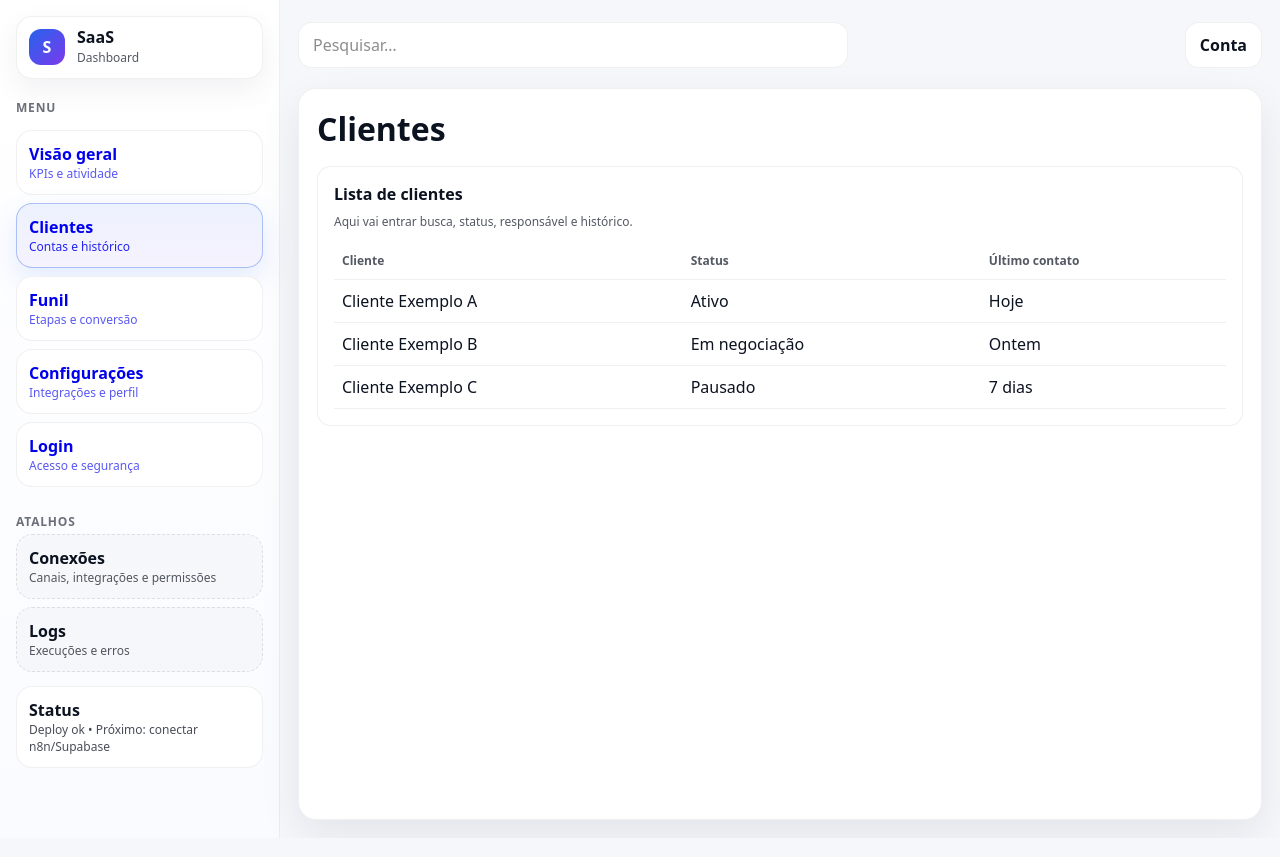
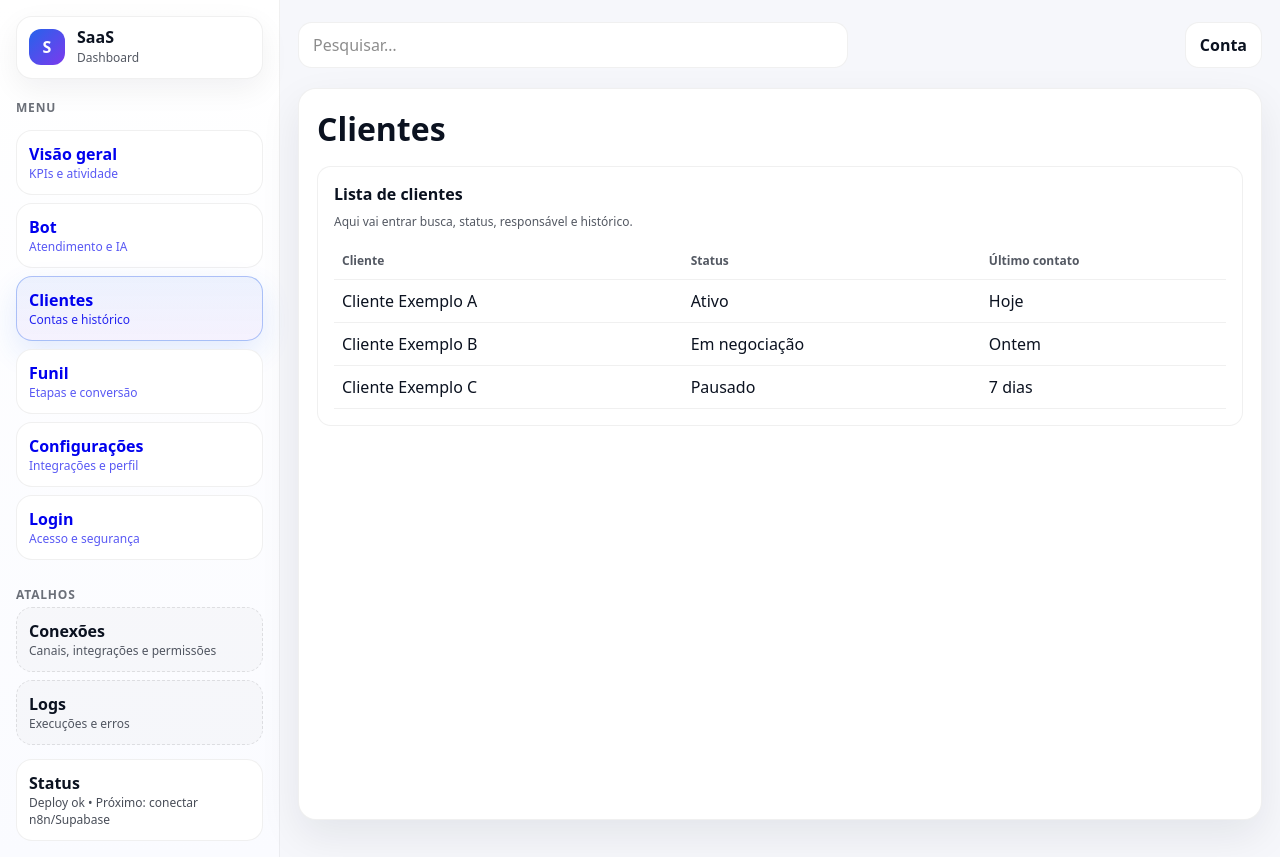
Before and after one commit to 8x5kk5dh7g-cell/S-A-A-S-D-A-S-H-B-O-A-R-D-, a Next.js app: page /clientes in a window 1280 px wide. Built offline with nearby package versions, Linux system fonts and the light colour scheme.

Commit message:
Update Sidebar.tsx

```diff
--- a/app/_components/Sidebar.tsx
+++ b/app/_components/Sidebar.tsx
@@ -5,6 +5,7 @@ import { usePathname } from "next/navigation";
 
 const items = [
   { href: "/", label: "Visão geral", desc: "KPIs e atividade" },
+  { href: "/bot", label: "Bot", desc: "Atendimento e IA" },
   { href: "/clientes", label: "Clientes", desc: "Contas e histórico" },
   { href: "/pipeline", label: "Funil", desc: "Etapas e conversão" },
   { href: "/settings", label: "Configurações", desc: "Integrações e perfil" },
```
